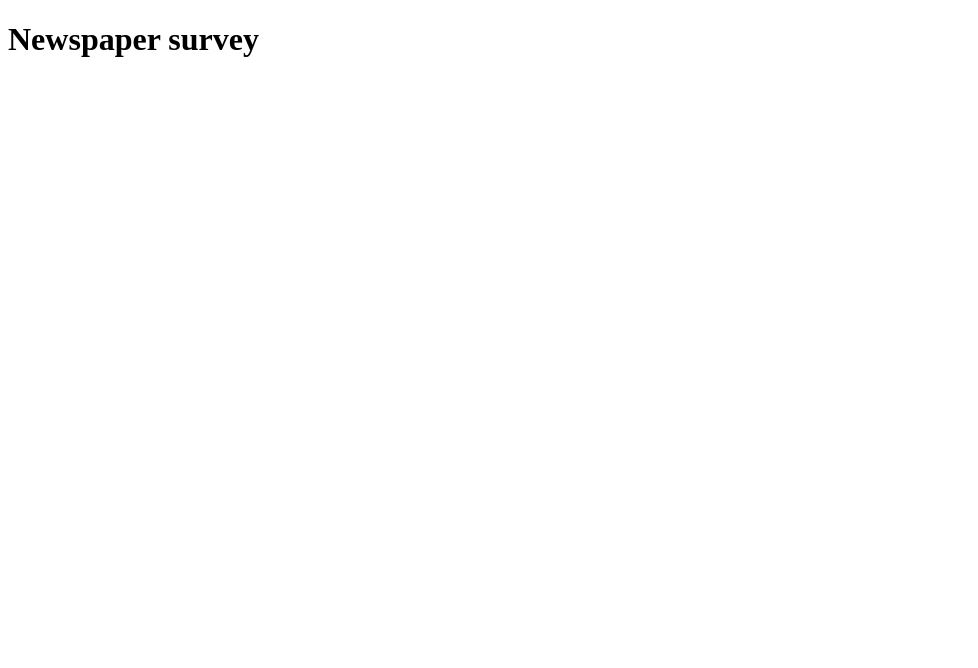
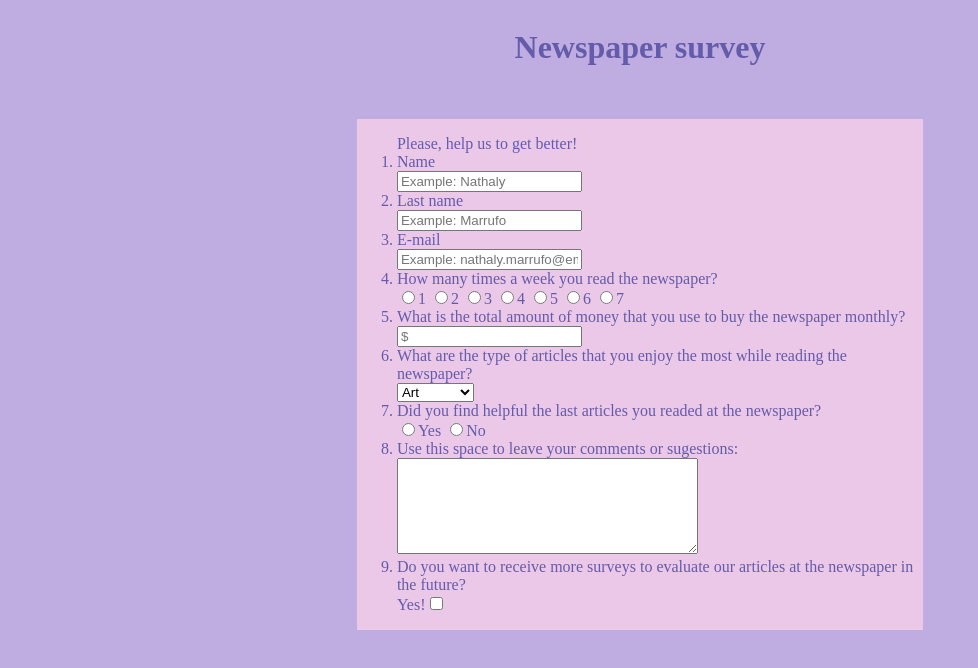
Before and after one commit to NathalyMarrufo-KSquare/act2_survey, a plain HTML site: page index.html in a window 1280 px wide. Shown: the whole page, without its empty margins (0-978 px from the left). Drawn offline with Linux system fonts and the light colour scheme.

Commit message:
advanced survey

```diff
--- /dev/null
+++ b/index.css
@@ -0,0 +1,20 @@
+.body-content{
+background-color: #BFACE0;
+display: grid;
+justify-content: center;
+}
+
+.form-section{
+    background-color: #EBC7E8;
+    display: grid;
+    justify-content: center;
+    margin: 5%;
+}
+
+.font-color{
+    color: #645CAA;
+}
+.center-text{
+    text-align: center;
+
+}
--- a/index.html
+++ b/index.html
@@ -4,15 +4,53 @@
     <meta charset="UTF-8">
     <meta http-equiv="X-UA-Compatible" content="IE=edge">
     <meta name="viewport" content="width=device-width, initial-scale=1.0">
+    <link rel="stylesheet" href="index.css">
     <title>Newspaper Survey</title>
 </head>
-<body>
-    <h1>Newspaper survey</h1>
-    <section>
+<body class="body-content">
+    <h1  class="font-color center-text">Newspaper survey</h1>
+    <section class="form-section">
         <form>
-            <ol>
+           <ol class="font-color">Please, help us to get better!
+            <li><label for="">Name</label><br>
+            <input type= "text" name="" id="" placeholder="Example: Nathaly"></li>
 
-            </ol>
+            <li><label for="">Last name</label><br>
+            <input type="text" name="" id="" placeholder="Example: Marrufo"></li>
+
+            <li><label for="">E-mail</label><br>
+            <input type="email" name="" id="" placeholder="Example: nathaly.marrufo@email.com"></li>
+
+            <li><label for="">How many times a week you read the newspaper?</label><br>
+            <label for="1-time"><input type="radio" name="times-week" id="1-time">1</label>
+            <label for="2-time"><input type="radio" name="times-week" id="2-time">2</label>
+            <label for="3-time"><input type="radio" name="times-week" id="3-time">3</label>
+            <label for="4-time"><input type="radio" name="times-week" id="4-time">4</label>
+            <label for="5-time"><input type="radio" name="times-week" id="5-time">5</label>
+            <label for="6-time"><input type="radio" name="times-week" id="6-time">6</label>
+            <label for="7-time"><input type="radio" name="times-week" id="7-time">7</label></li>
+
+            <li><label for="">What is the total amount of money that you use to buy the newspaper monthly?</label><br>
+            <input type="number" placeholder="$"></li>
+
+            <li><label for="">What are the type of articles that you enjoy the most while reading the newspaper?</label><br>
+            <select>
+                <option value="">Art</option>
+                <option value="">Business</option>
+                <option value="">Health</option>
+                <option value="">Sports</option>
+            </select></li>
+
+            <li><label for="">Did you find helpful the last articles you readed at the newspaper?</label><br>
+                <label for="help-yes"><input type="radio" name="helpful-art" id="help-yes">Yes</label>
+                <label for="help-no"><input type="radio" name="helpful-art" id="help-no">No</label></li>
+
+            <li><label for="">Use this space to leave your comments or sugestions:</label><br>
+            <textarea name="" id="" cols="35" rows="6"></textarea></li>
+
+            <li><label for="">Do you want to receive more surveys to evaluate our articles at the newspaper in the future?</label><br>
+            <label for="yes-check">Yes!</label><input type="checkbox" name="" id="yes-check"></li>
+           </ol>
 
         </form>
     </section>
```
